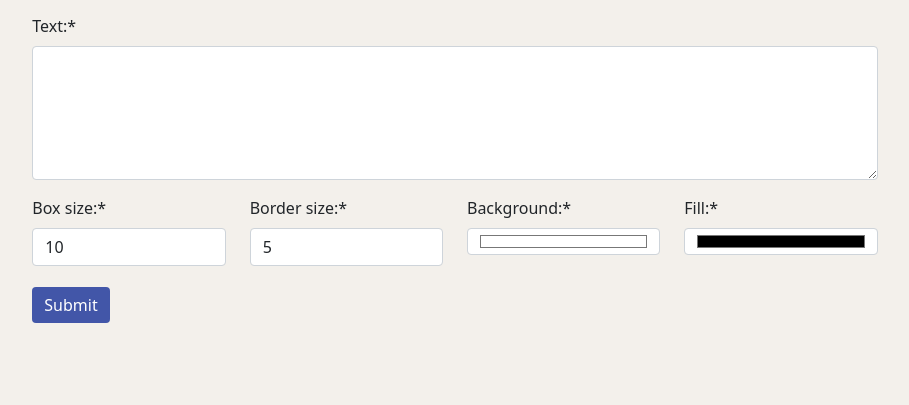
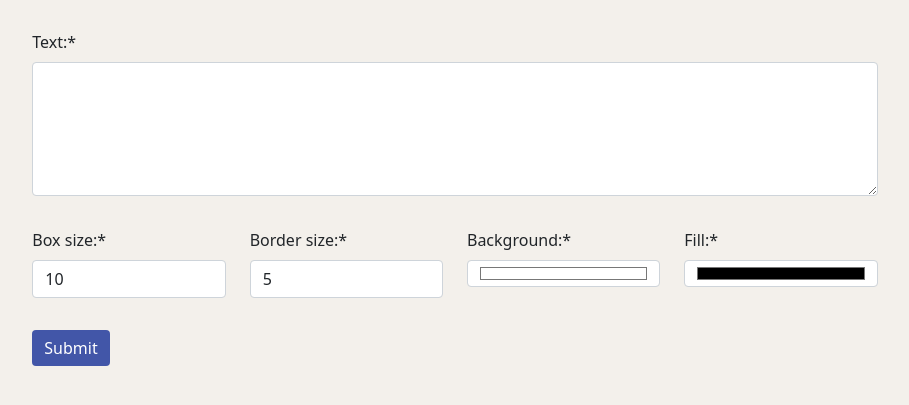
Before and after one commit to andrii-shchur/qr_generator, a Django app: page / in a window 1280 px wide. Shown: the part 56-461 px from the top of the page, without its empty margins (185-1094 px from the left). Run offline with Django 4.2, Linux system fonts and the light colour scheme; some libraries are stand-ins or nearby versions.

Commit message:
added styled login and register pages

```diff
--- a/backend/forms.py
+++ b/backend/forms.py
@@ -15,12 +15,26 @@ class SubmitForm(forms.Form):
 
 
 class SignInForm(AuthenticationForm):
+    def __init__(self, *args, **kwargs):
+        super(SignInForm, self).__init__(*args, **kwargs)
+        self.helper = FormHelper()
+        self.helper.form_class = 'form-horizontal'
+        self.helper.label_class = 'col-lg-2'
+        self.helper.field_class = 'col-lg-10'
+
     class Meta:
         model = User
         fields = ['username', 'password']
 
 
 class RegisterForm(UserCreationForm):
+    def __init__(self, *args, **kwargs):
+        super(RegisterForm, self).__init__(*args, **kwargs)
+        self.helper = FormHelper()
+        self.helper.form_class = 'form-horizontal'
+        self.helper.label_class = 'col-lg-2'
+        self.helper.field_class = 'col-lg-10'
+
     class Meta:
         model = User
         fields = ['username', 'email', 'password1', 'password2']
--- a/backend/static/css/base.css
+++ b/backend/static/css/base.css
@@ -14,3 +14,7 @@ body {
 #secLogoPart {
     color: #d78b02;
 }
+
+#loginButton, #registerButton{
+    float: right;
+}
--- a/backend/static/css/index.css
+++ /dev/null
@@ -1,3 +0,0 @@
-#submitButton {
-    margin-top: 5px !important;
-}
--- a/backend/static/css/result.css
+++ /dev/null
@@ -1,3 +0,0 @@
-#saveButton {
-    margin-top: 5px !important;
-}
--- a/backend/templates/backend/base.html
+++ b/backend/templates/backend/base.html
@@ -5,8 +5,6 @@
     <meta name="viewport" content="width=device-width, initial-scale=1">
     {% load static %}
     <link href="{% static 'css/base.css' %}" rel="stylesheet">
-    <link href={% static 'css/index.css' %} rel="stylesheet">
-    <link href={% static 'css/result.css' %} rel="stylesheet">
     <link href="https://cdn.jsdelivr.net/npm/bootstrap@5.1.3/dist/css/bootstrap.min.css" rel="stylesheet" integrity="sha384-1BmE4kWBq78iYhFldvKuhfTAU6auU8tT94WrHftjDbrCEXSU1oBoqyl2QvZ6jIW3" crossorigin="anonymous">
     <link href="https://cdn.jsdelivr.net/npm/bootstrap-icons@1.8.0/font/bootstrap-icons.css" rel="stylesheet">
     <script src="https://cdn.jsdelivr.net/npm/bootstrap@5.1.3/dist/js/bootstrap.bundle.min.js" integrity="sha384-ka7Sk0Gln4gmtz2MlQnikT1wXgYsOg+OMhuP+IlRH9sENBO0LRn5q+8nbTov4+1p" crossorigin="anonymous"></script>
--- a/backend/templates/backend/index.html
+++ b/backend/templates/backend/index.html
@@ -7,26 +7,26 @@
         <div class="row">
             <div class="col-lg-8 offset-lg-2 col-10 offset-1">
                 <div class="row">
-                    <div class="col">
+                    <div class="col gy-3">
                         {{ form.text|as_crispy_field }}
                     </div>
                 </div>
                 <div class="row">
-                    <div class="col-md-3">
+                    <div class="col-md-3 gy-3">
                         {{ form.box_size|as_crispy_field }}
                     </div>
-                    <div class="col-md-3">
+                    <div class="col-md-3 gy-3">
                         {{ form.border|as_crispy_field }}
                     </div>
-                    <div class="col-md-3">
+                    <div class="col-md-3 gy-3">
                         {{ form.back_color|as_crispy_field }}
                     </div>
-                    <div class="col-md-3">
+                    <div class="col-md-3 gy-3">
                         {{ form.fill_color|as_crispy_field }}
                     </div>
                 </div>
                 <div class="row">
-                    <div class="col">
+                    <div class="col gy-3">
                         <button id="submitButton" type="submit" class="btn btn-primary mb-2" style="background-color: #4256a8; border: none;">Submit</button>
                     </div>
                 </div>
```
Also changed, not shown: backend/templates/backend/register-page.html (+34 -6 lines), backend/templates/backend/signin-page.html (+21 -3 lines).
